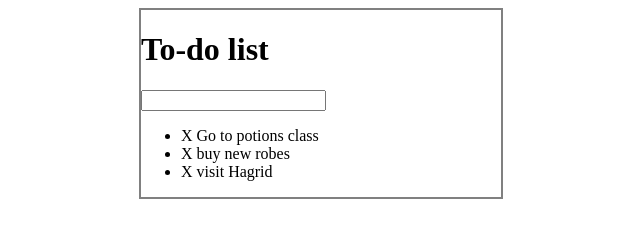
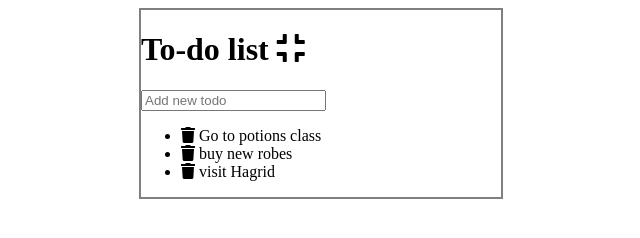
Before and after one commit to majasobierajska/todolist_jquery, a plain HTML site: page index.html in a window 1280 px wide. Shown: the whole page, without its empty margins (319-959 px from the left). Drawn offline with Linux system fonts and the light colour scheme.

Commit message:
changes in html

```diff
--- a/index.html
+++ b/index.html
@@ -4,16 +4,20 @@
 	<title>Todo List</title>
 	<script type="text/javascript" src="assets/js/lib/jquery-3.4.1.min.js"></script>
 	<link rel="stylesheet" type="text/css" href="assets/css/style.css">
+	<link href="https://fonts.googleapis.com/css?family=Roboto" rel="stylesheet">
+	<link rel="stylesheet" href="https://use.fontawesome.com/releases/v5.8.1/css/all.css" integrity="sha384-50oBUHEmvpQ+1lW4y57PTFmhCaXp0ML5d60M1M7uH2+nqUivzIebhndOJK28anvf" crossorigin="anonymous">
+
+
 </head>
 <body>
 
 	<div id="container">
-		<h1>To-do list</h1>
-		<input type="text">
+		<h1>To-do list <i class="fas fa-compress"></i></h1>
+		<input type="text" placeholder="Add new todo">
 		<ul>
-			<li><span>X</span> Go to potions class</li>
-			<li><span>X</span> buy new robes</li>
-			<li><span>X</span> visit Hagrid</li>
+			<li><span><i class="fa fa-trash"></i></span> Go to potions class</li>
+			<li><span><i class="fa fa-trash"></i></span> buy new robes</li>
+			<li><span><i class="fa fa-trash"></i></span> visit Hagrid</li>
 		</ul>
 	</div>
 <script type="text/javascript" src="assets/js/todos.js"></script>
```
